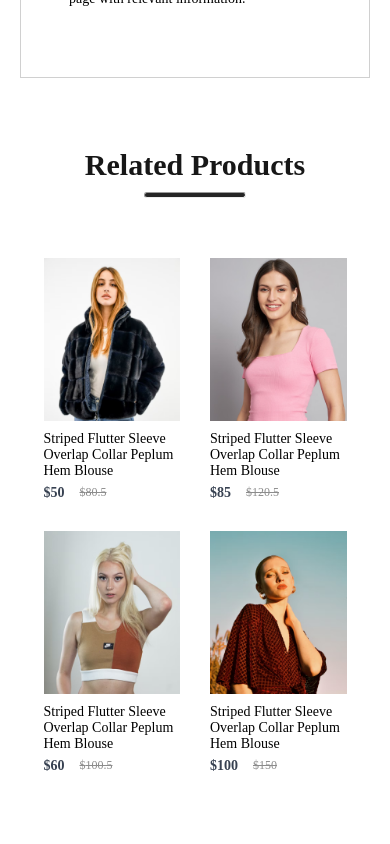
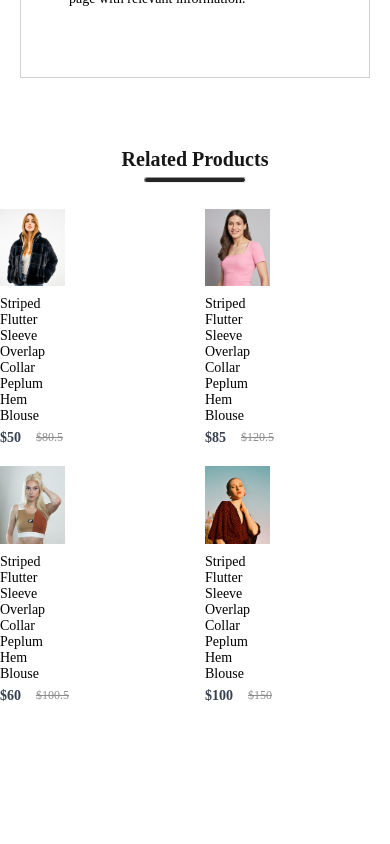
Before and after one commit to hanaalkadri/My-Fav, a React (Create React App) app: page /product/1 in a window 390 px wide. Shown: the part 1400-2244 px from the top of the page. Built offline with nearby package versions, Linux system fonts and the light colour scheme.

Commit message:
Add responsive styles for cart items (1280px and 500px)

```diff
--- a/src/Components/CartItems/CartItems.css
+++ b/src/Components/CartItems/CartItems.css
@@ -97,7 +97,7 @@
 }
 @media(max-width:1280px){
     .cartitems{
-        margin: 60px 8%;
+        margin: 60px 50px;
     }
     .cartitems-format-main{
         grid-template-columns: 0.5fr 3fr 0.5fr 0.5fr 0.5fr 0.5fr;
@@ -105,9 +105,7 @@
         padding: 15px 0px;
         font-size: 15px;
     }
-    .cartitems-format{
-        font-size: 15px;
-    }
+
     .carticon-product-icon{
         height: 50px;
     }
@@ -120,12 +118,11 @@
     }
     .cartitems-down{
         margin: 80px 0px;
-        flex-wrap: wrap;
-        gap: 40px;
+        flex-direction: column;
+        gap: 80px;
     }
     .cartitems-total{
         margin: 0;
-        min-width: 300px;
     }
     .cartitems-total button{
         max-width: 200px;
@@ -133,20 +130,26 @@
         font-size: 13px;
     }
     .cartitems-promobox{
-        width: 90%;
+        width: auto;
         max-width: 500px;
+    }
+    .cartitems-promobox input{
+        width: 100%;
+    }
+    .cartitems-promobox button{
+        width: 120px;
+        margin-left: -125px;
     }
 
 }
 @media(max-width:500px){
     .cartitems-format-main{
        display: none;
+       grid-template-columns: 0.5fr 0.3fr 0.5fr;
+       gap: 10px;
     }
     .cartitems-format{
         display: grid;
     }
-    .cartitems-format-main{
-        grid-template-columns: 0.5fr 3fr 0.5fr;
-        gap: 10px;
-    }
+
 }
--- a/src/Components/Popular/Popular.css
+++ b/src/Components/Popular/Popular.css
@@ -25,7 +25,51 @@
     justify-content: center;
 }
 /* ---------- media query------------ */
+@media(max-width:1280){
+    .popular{
+        height: 70vh;
+    }
+    .popular h1{
+        font-size: 40px;
+    }
+    .popular hr{
+        width: 160px;
+        height: 4px;
+    }
+    .popular-item{
+        gap:20px;
+        margin-top: 30px;
+    }
+}
+@media(max-width:1024px){
+    .popular{
+        height: 70vh;
 
+    }
+    .popular h1{
+        font-size: 40px;
+    }
+    .popular hr{
+        width: 160px;
+        height: 4px;
+    }
+    .popular-item{
+        gap: 15px;
+        margin-top: 20px;
+    }
+}
+@media(max-width:800px){
+    .popular{
+        height: 50vh;
+        gap:6px;
+    }
+    .popular h1{
+        font-size: 20px;
+    }
+    .popular hr{
+        width: 100px;
+    }
+}
 @media(max-width:500px){
     .popular{
         height: 90vh;
--- a/src/Components/RelatedProducts/RelatedProducts.css
+++ b/src/Components/RelatedProducts/RelatedProducts.css
@@ -26,14 +26,57 @@
 }
 
 
-@media(max-width:600px){
-
+@media(max-width:1280px){
+    .relatedproducts{
+        height: 70vh;
+    }
     .relatedproducts h1{
-        font-size: 30px;
+        font-size: 40px;
+    }
+    .relatedproducts hr{
+        width: 160px;
+        height: 4px;
+    }
+    .relatedproducts-item{
+        gap: 20px;
+        margin-top: 30px;
+    }
+}
+@media(max-width:1024px){
+    .relatedproducts{
+        height: 70vh;
+    }
+    .relatedproducts h1{
+        font-size: 40px;
+    }
+    .relatedproducts hr{
+        width: 160px;
+        height: 4px;
+    }
+    .relatedproducts-item{
+        gap: 15px;
+        margin-top: 20px;
+    }
+}
+@media(max-width:800px){
+    .relatedproducts{
+        height: 50vh;
+        gap: 6px;
+    }
+    .relatedproducts h1{
+        font-size: 20px;
     }
     .relatedproducts hr{
         width: 100px;
-        height: 4px;
-
     }
 }
+@media(max-width:500px){
+    .relatedproducts{
+        height: 90vh;
+    }
+    .relatedproducts-item{
+        display: grid;
+        grid-template-columns: 1fr 1fr;
+        gap: 20px;
+    }
+}
```
